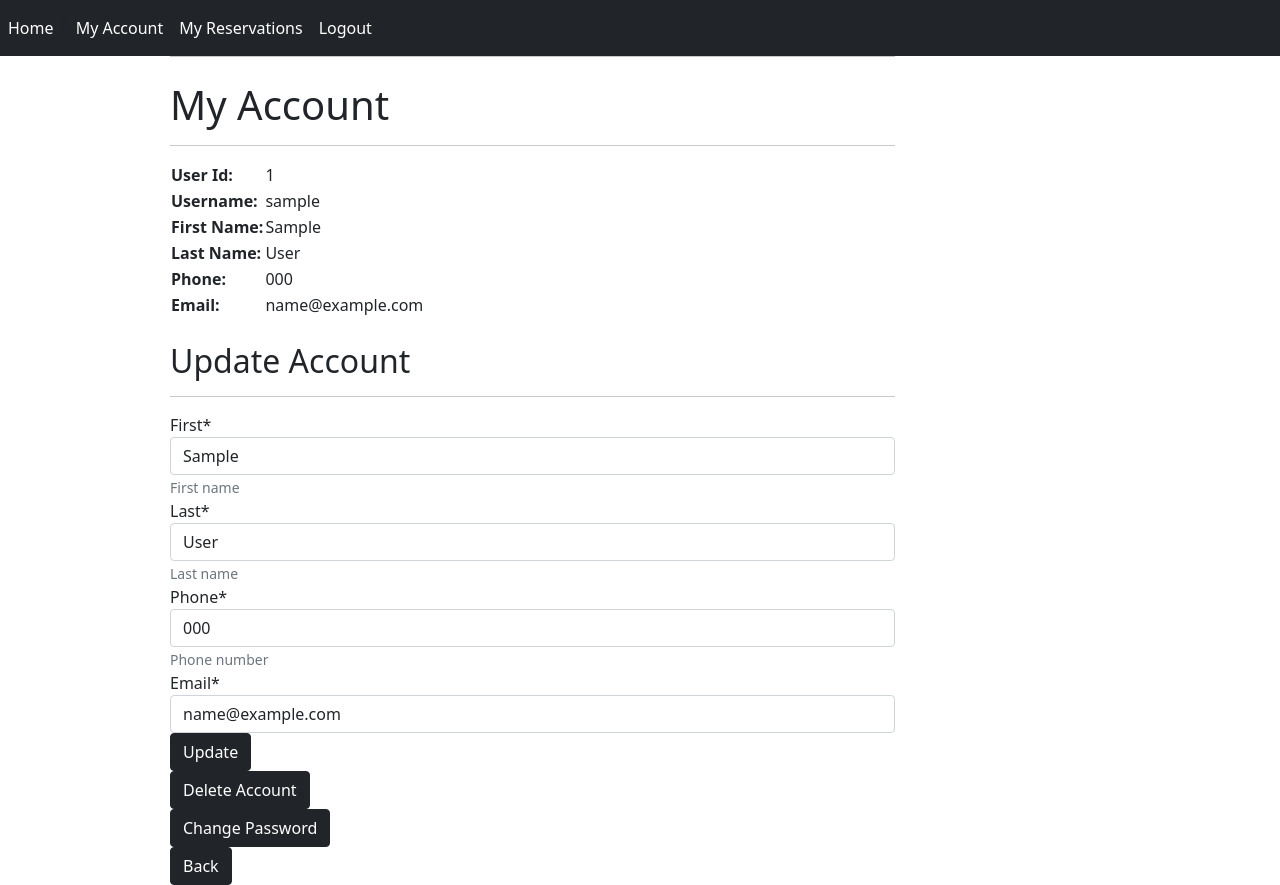
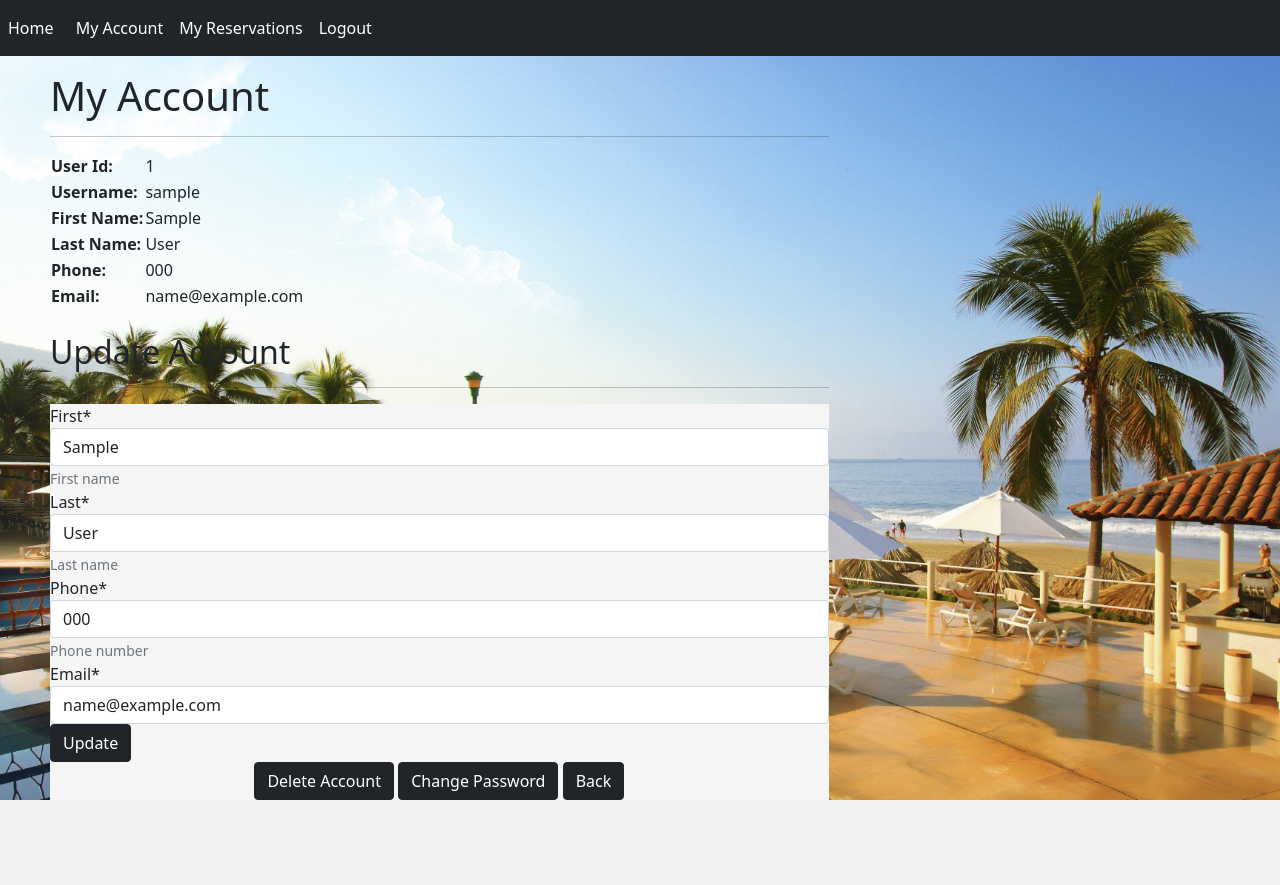
Before and after one commit to b3nb4ggs/SWE-Frontend, a Django app: page /viewAccount/ in a window 1280 px wide. After the commit the page ends 800 px from the top, so only its background shows below. Run offline with Django 3.2, Linux system fonts and the light colour scheme; a user stored in the database is signed in; tables that the repository leaves empty hold one stand-in row (values such as "Sample post"); a database or web service that is not in the repository returns one stand-in record (values such as "Sample title"); some libraries are stand-ins or nearby versions.

Commit message:
more styling

```diff
--- a/website/main/templates/main/base.html
+++ b/website/main/templates/main/base.html
@@ -1,25 +1,36 @@
 <!DOCTYPE html>
 <html lang="en">
+{% load static %}
 <head>
     <style type="text/css">
-    .sidenav {
-        height: 100%;
-        width: 160px;
-        position: fixed;
-        z-index: 1;
+    .navbar2 {
+        width: 100%;
         top:0;
         left:0;
-        background-color: #111;
-        overflow-x: hidden;
-        padding-top: 20px;
     }
     .errorlist
     {
         color: red;
     }
+    body, html{
+        height: 100%;
+    }
     .main{
-        margin-left: 160px;
-        padding:0px 10px;
+        background-image: url("{% static '' %}hotel.jpeg");
+        background-size: cover;
+        background-attachment: fixed;
+    }
+    .margins{
+        margin-left: 50px;
+        margin-right: 50px;
+    }
+    .outer{
+    width:100%;
+    text-align: center;
+    }
+    .inner
+    {
+    display: inline-block;
     }
 
     </style>
@@ -30,8 +41,8 @@
     <meta name="viewport" content="width=device-width, initial-scale=1.0">
 	<title> {% block title %} Hotel Reservation Website {% endblock %} </title>
 </head>
-<body>
-<nav class="navbar navbar-expand-lg navbar-dark bg-dark">
+<body class="main">
+<nav class="navbar navbar2 navbar-expand-lg navbar-dark bg-dark"">
   <button class="navbar-toggler" type="button" data-toggle="collapse" data-target="#navbarNavAltMarkup" aria-controls="navbarNavAltMarkup" aria-expanded="false" aria-label="Toggle navigation">
     <span class="navbar-toggler-icon"></span>
   </button>
@@ -51,10 +62,10 @@
 </nav>
 
 
-    <div class="main" id="content", name="content" >
+    <div class="margins" id="content", name="content" >
         <div class="row justify-content center">
         <div class = "col-8">
-            <hr class= "mt-0 mb-4">
+
 
         {% block content %}
         {% endblock %}
--- a/website/main/templates/main/home.html
+++ b/website/main/templates/main/home.html
@@ -1,14 +1,12 @@
 {% extends 'main/base.html' %}
 {% load crispy_forms_tags %}
-<style>
+{% load static %}
 
-    </style>
 {% block title %}
         Home Page
 {% endblock %}
 
 {% block content %}
-
     <h1>Find a hotel </h1><hr>
 	<p class="errorlist" >{{error}}</p>
     <div style="border-style: solid">
--- a/website/main/templates/main/manageProperties.html
+++ b/website/main/templates/main/manageProperties.html
@@ -58,7 +58,7 @@
 
         <a href="/addProperty/" <button type="submit" name="action" value="not-add" class="btn btn-dark">Add New Property </button></a>
 
-
+        <a href="/manage" <button type="submit"  class="btn btn-dark">Back </button></a>
     {% else %}
          <h3>You do not have the permissions required to view this page</h3>
     {% endif %}
--- a/website/main/templates/main/viewAccount.html
+++ b/website/main/templates/main/viewAccount.html
@@ -31,23 +31,35 @@
 
 
 <h2>Update Account</h2><hr>
+
+
+<div style="background-color:whitesmoke"
     <form method="POST" class="form-group" action="/viewAccount/">
     {% csrf_token %}
     {{form|crispy}}
     <input type="hidden", name="index" value={{user_info.index}}>
+        <div class="inner">
         <button type="submit" class="btn btn-dark"> Update </button>
+        </div>
 </form>
+
+        <div class="outer">
+        <div class="inner"
         <form action="/viewAccount/" onsubmit="return confirm('Are you sure you want to delete your account? This action cannot be undone.')">
             <button type="submit" name="action" value = "delete" class="btn btn-dark"  > Delete Account </button>
     </form>
-
+        </div>
+<div class="inner">
     <form action="/password/">
             <button type="submit" class="btn btn-dark" > Change Password </button>
     </form>
+</div>
+        <div class="inner">
     <form action="/home/">
             <button type="submit" class="btn btn-dark" > Back </button>
     </form>
-
+        </div>
+        </div>
         {% else %}
         <p>You need to have an account to view this page!</p>
     {% endif %}
--- a/website/main/templates/main/viewReservations.html
+++ b/website/main/templates/main/viewReservations.html
@@ -24,6 +24,8 @@
               <th>Guests </th>
               <th>Nightly Rate</th>
               <th>Total Cost</th>
+              <th></th>
+              <th></th>
           </tr>
         </thead>
         <tbody>
--- a/website/register/templates/register/register.html
+++ b/website/register/templates/register/register.html
@@ -6,10 +6,12 @@
 
 {% block content%}
 <h1>Create New Account</h1><hr>
+<div style="background-color: whitesmoke">
 <form method="POST" class="form-group" >
  {% csrf_token %}
  {{form|crispy}}
 
 <button type="submit" class="btn btn-success"> Register </button>
 </form>
+</div>
 {% endblock %}
```
Also changed, not shown: website/main/templates/main/baseAdmin.html (+8 -0 lines), website/main/templates/main/manage.html (+7 -5 lines), website/assets/background.jpeg (added), website/assets/background2.jpeg (added), website/assets/hotel.jpeg (added).
